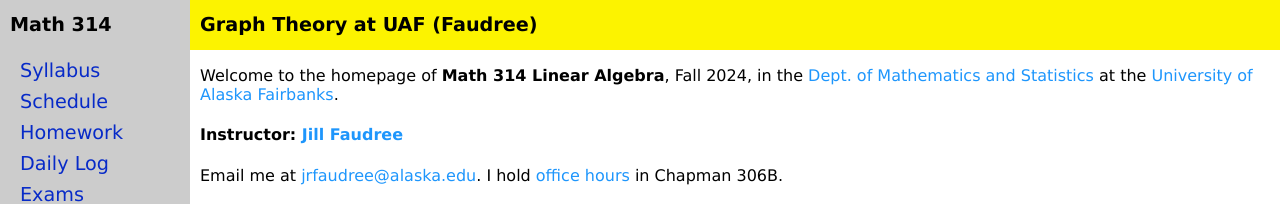
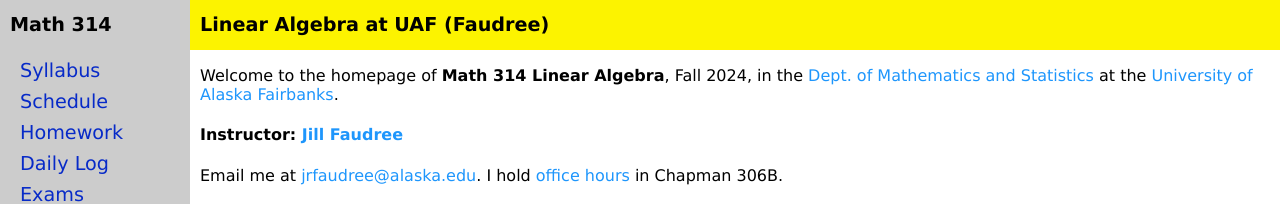
Before and after one commit to jrfaudree/LA, a Jekyll site: the page built from index.md, in a window 1280 px wide. Shown: the top 204 px of the page. Built offline with Jekyll 4.4.1, drawn with Linux system fonts in a browser that asks for light colours.

Commit message:
Update course-page.html

```diff
--- a/_layouts/course-page.html
+++ b/_layouts/course-page.html
@@ -32,8 +32,8 @@
 
 <div id="main" class="main-body" onclick="closeNav()">
 <a id="top"></a>
-<div class="page-header hide-small"><a href="index.html">Graph Theory at UAF (Faudree)</a></div>
-<div class="page-header hide-large"><a href="index.html">MATH 663 Graph Theory </a></div>
+<div class="page-header hide-small"><a href="index.html">Linear Algebra at UAF (Faudree)</a></div>
+<div class="page-header hide-large"><a href="index.html">MATH 314 Linear Algebra </a></div>
 
 <div class="page-content">
     {{ content }}
```
